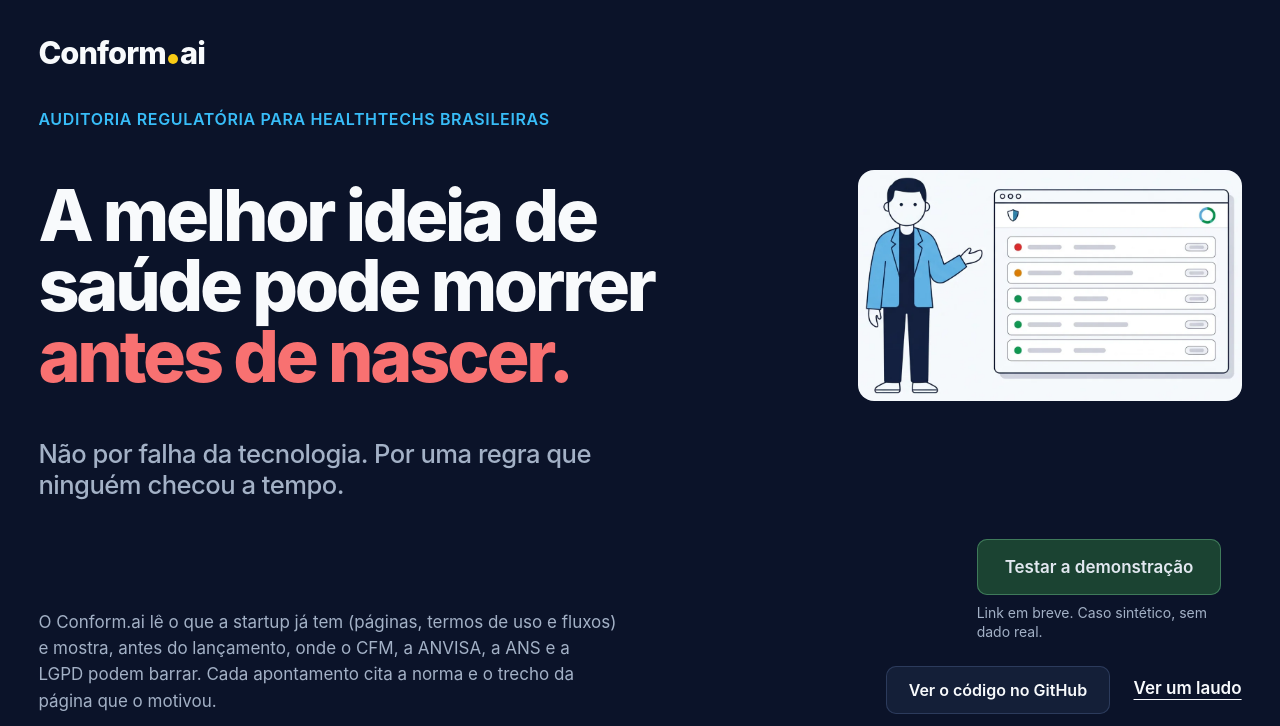
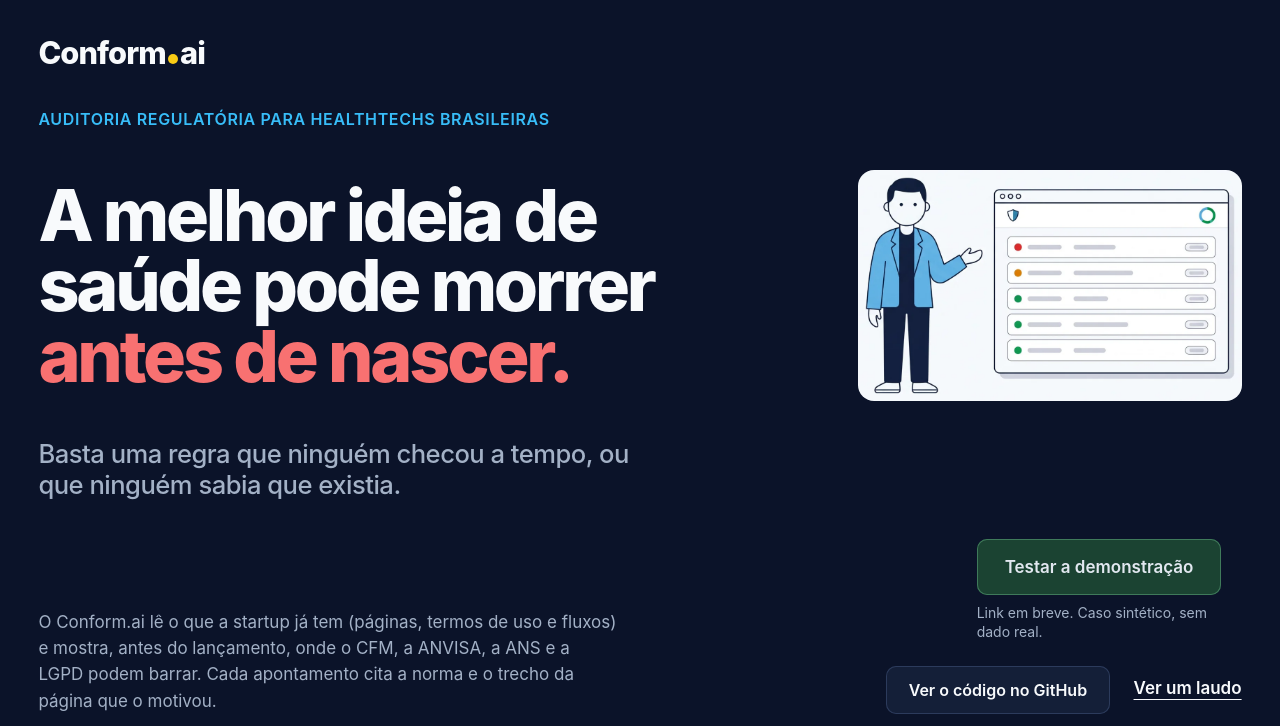
Before and after one commit to Conform-AI-health/conform-ai-health.github.io, a plain HTML site: page index.html in a window 1280 px wide. Shown: the part 74-800 px from the top of the page. Drawn offline with Linux system fonts and the light colour scheme.

Commit message:
copy(hero): nova segunda frase, em PT e EN
Co-Authored-By: Claude Sonnet 5.5 <noreply@anthropic.com>

```diff
--- a/index.html
+++ b/index.html
@@ -121,7 +121,7 @@
         </p>
         <p class="hero-kicker hero-enter" data-i18n="heroKicker">Auditoria regulatória para HealthTechs brasileiras</p>
         <h1 class="hero-story hero-enter"><span data-i18n="heroStoryA">A melhor ideia de saúde pode morrer</span> <span class="hero-story-hot" data-i18n="heroStoryB">antes de nascer.</span></h1>
-        <p class="hero-title hero-enter" data-i18n="heroTitle">Não por falha da tecnologia. Por uma regra que ninguém checou a tempo.</p>
+        <p class="hero-title hero-enter" data-i18n="heroTitle">Basta uma regra que ninguém checou a tempo, ou que ninguém sabia que existia.</p>
         <figure class="hero-illu hero-enter"><img src="img/ilu-hero.webp" width="1100" height="660" alt="" data-i18n-alt="heroIlluAlt" fetchpriority="low"></figure>
         <div class="hero-foot hero-enter">
           <p class="hero-desc" data-i18n="heroDesc">O Conform.ai lê o que a startup já tem (páginas, termos de uso e fluxos) e mostra, antes do lançamento, onde o CFM, a ANVISA, a ANS e a LGPD podem barrar. Cada apontamento cita a norma e o trecho da página que o motivou.</p>
--- a/js/i18n.js
+++ b/js/i18n.js
@@ -28,7 +28,7 @@ const i18n = {
     navTeam: "Equipe",
     navGithub: "GitHub",
 
-    heroTitle: "Não por falha da tecnologia. Por uma regra que ninguém checou a tempo.",
+    heroTitle: "Basta uma regra que ninguém checou a tempo, ou que ninguém sabia que existia.",
     heroKicker: "Auditoria regulatória para HealthTechs brasileiras",
     heroStoryA: "A melhor ideia de saúde pode morrer",
     heroStoryB: "antes de nascer.",
@@ -211,7 +211,7 @@ const i18n = {
     navTeam: "Team",
     navGithub: "GitHub",
 
-    heroTitle: "Not because the technology fails. Because nobody checked the rule in time.",
+    heroTitle: "All it takes is one rule nobody checked in time, or nobody even knew about.",
     heroKicker: "Regulatory audits for Brazilian healthtechs",
     heroStoryA: "The best health idea can die",
     heroStoryB: "before it is born.",
```
